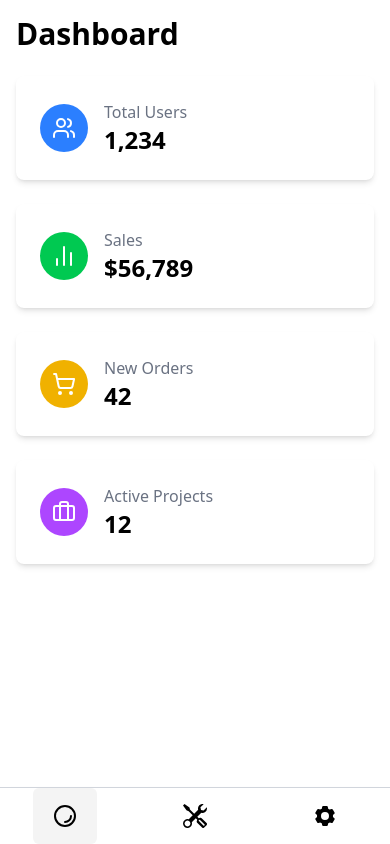
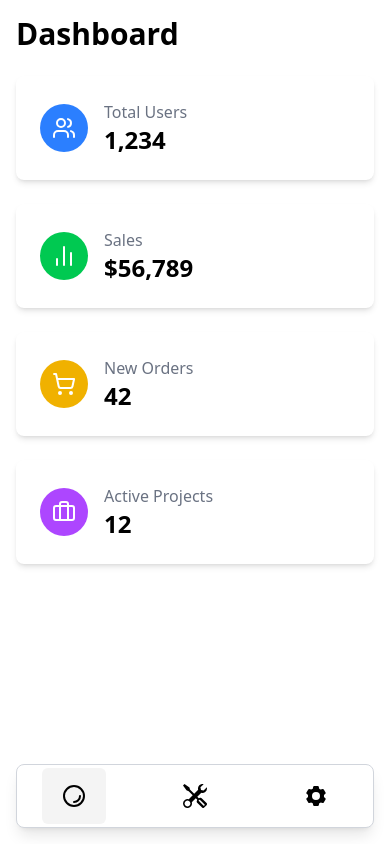
Before and after one commit to Team-Cardinalis/web-app-gaia, a SvelteKit app: page / in a window 390 px wide. Built offline with nearby package versions, Linux system fonts and the light colour scheme.

Commit message:
Update +layout.svelte

```diff
--- a/src/routes/+layout.svelte
+++ b/src/routes/+layout.svelte
@@ -5,15 +5,15 @@
 	let { children } = $props();
 </script>
 
-<div class="flex flex-col md:flex-row h-screen">
+<div class="flex h-screen">
 	<aside
-		class="bg-white text-black transition-all duration-300 flex-shrink-0 md:m-4 rounded-none md:rounded-lg shadow-lg border-t md:border border-gray-300 flex flex-col order-last md:order-first md:w-20"
+		class="fixed bottom-4 left-4 right-4 h-16 rounded-lg bg-white text-black shadow-lg border border-gray-300 flex flex-col md:static md:h-auto md:w-20 md:m-4"
 	>
 		<nav class="flex-1">
-			<ul class="flex flex-row md:flex-col justify-around md:justify-start w-full h-full gap-y-2">
+			<ul class="flex h-full w-full flex-row items-center justify-around gap-x-2 md:flex-col md:justify-start md:gap-y-2">
 
 				<li
-					class="flex w-16 justify-center rounded-md hover:bg-[#f4f4f4] md:mx-2 md:mt-2 transition-all duration-300 { $page.url.pathname === '/' ? 'bg-[#f4f4f4]' : '' }"
+					class="flex w-16 justify-center rounded-md hover:bg-[#f4f4f4] transition-all duration-300 md:mx-2 md:mt-2 { $page.url.pathname === '/' ? 'bg-[#f4f4f4]' : '' }"
 				>
 					<a
 						href="/"
@@ -27,7 +27,7 @@
 					</a>
 				</li>
 				<li
-					class="flex w-16 justify-center rounded-md hover:bg-[#f4f4f4] md:mx-2 transition-all duration-300 { $page.url.pathname === '/equipment' ? 'bg-[#f4f4f4]' : '' }"
+					class="flex w-16 justify-center rounded-md hover:bg-[#f4f4f4] transition-all duration-300 md:mx-2 { $page.url.pathname === '/equipment' ? 'bg-[#f4f4f4]' : '' }"
 				>
 					<a
 						href="/equipment"
@@ -41,7 +41,7 @@
 					</a>
 				</li>
 				<li
-					class="flex w-16 justify-center rounded-md hover:bg-[#f4f4f4] md:mx-2 transition-all duration-300 { $page.url.pathname === '/settings' ? 'bg-[#f4f4f4]' : '' } md:mt-auto md:mb-2"
+					class="flex w-16 justify-center rounded-md hover:bg-[#f4f4f4] transition-all duration-300 md:mx-2 md:mt-auto md:mb-2 { $page.url.pathname === '/settings' ? 'bg-[#f4f4f4]' : '' }"
 				>
 					<a
 						href="/settings"
@@ -57,7 +57,7 @@
 			</ul>
 		</nav>
 	</aside>
-	<main class="flex-1 overflow-y-auto p-4 order-first md:order-last">
+	<main class="flex-1 overflow-y-auto p-4 pb-24 md:pb-4">
 		{@render children()}
 	</main>
 </div>
```
